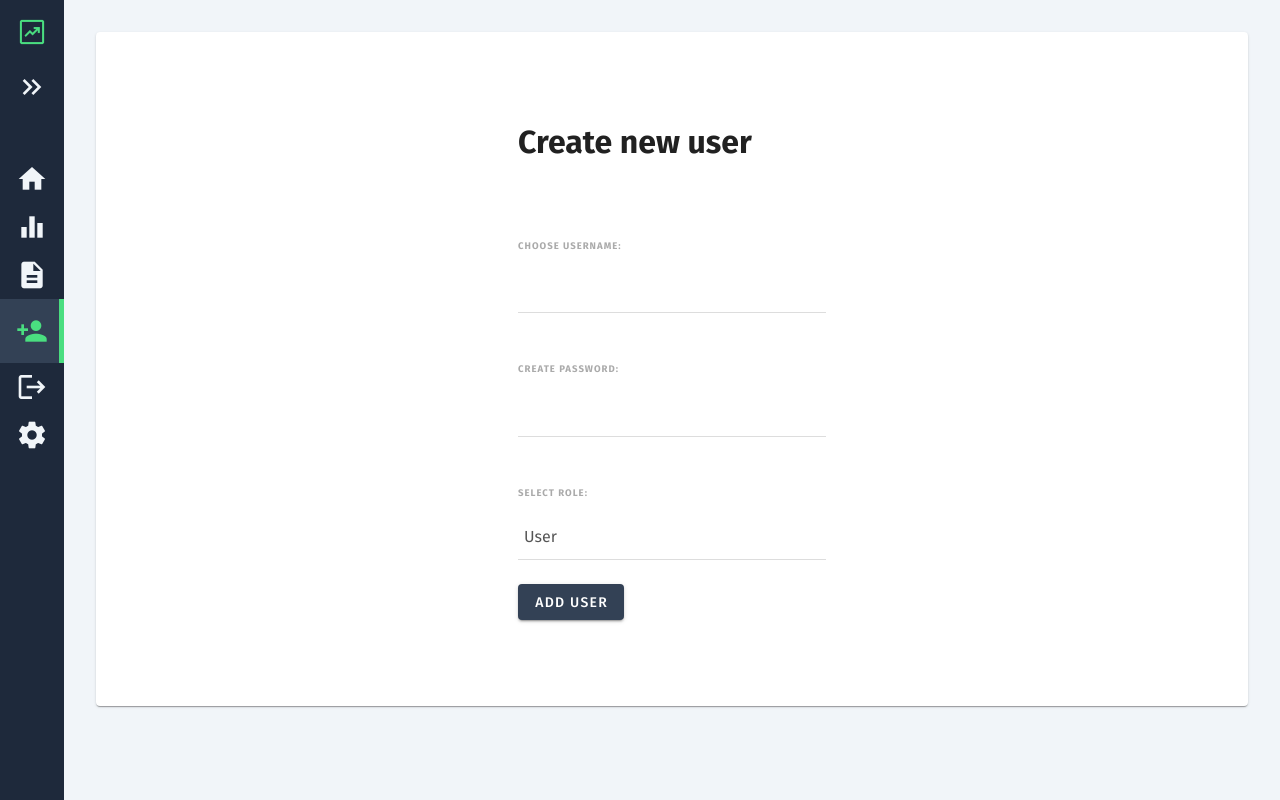
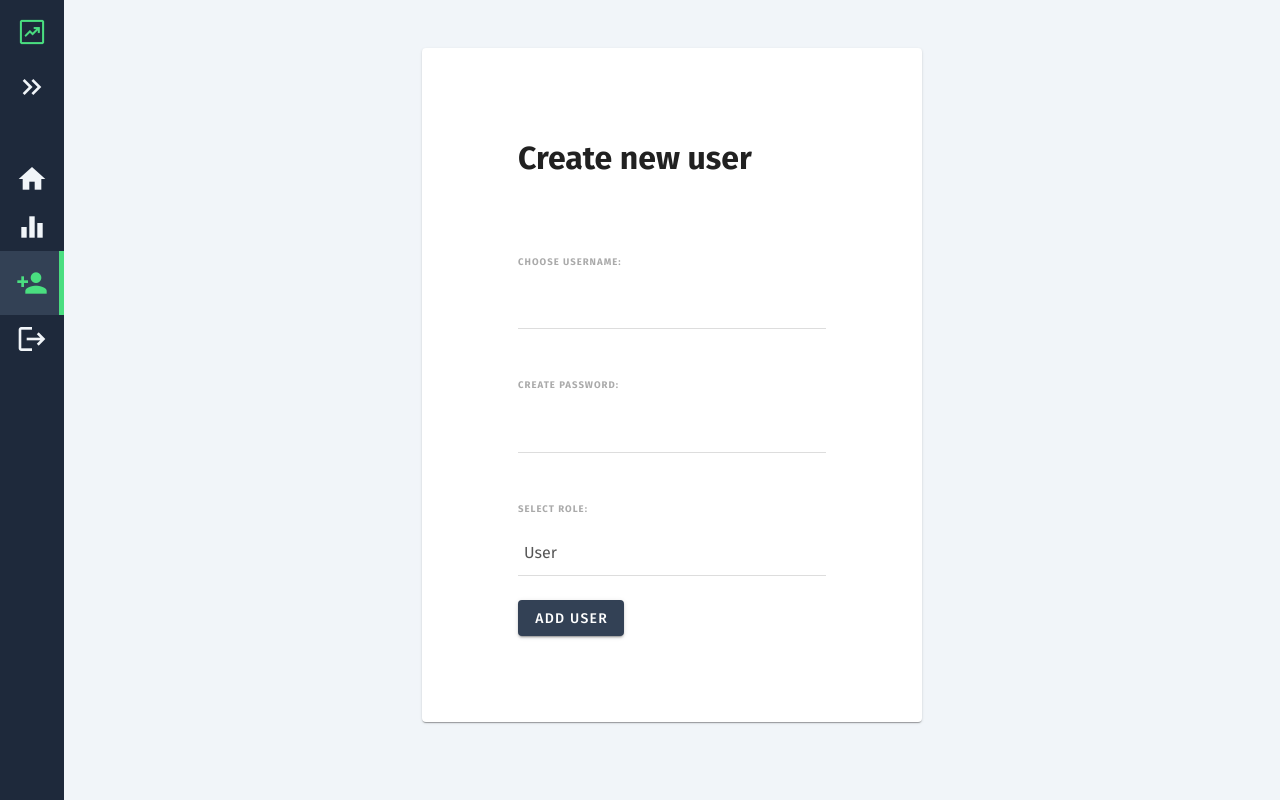
Before and after one commit to ruudra03/interactive-dashboard-app, a Vue app: page /add-user in a window 1280 px wide. Built offline with nearby package versions, Linux system fonts and the light colour scheme; data requests are answered from the project's data file; sample sign-in values are in the browser's storage.

Commit message:
Removed unused views

```diff
--- a/src/components/Sidebar.vue
+++ b/src/components/Sidebar.vue
@@ -24,11 +24,6 @@
 				<span class="text">Data</span>
 			</router-link>
 
-			<router-link class="button" to="/about">
-				<span class="material-icons">description</span>
-				<span class="text">About</span>
-			</router-link>
-
 			<router-link class="button" to="/add-user" v-if="isAdmin">
 				<span class="material-icons">person_add</span>
 				<span class="text">Add User</span>
@@ -42,11 +37,6 @@
 			<router-link class="button" to="/login" v-else>
 				<span class="material-icons">login</span>
 				<span class="text">Login</span>
-			</router-link>
-
-			<router-link class="button" to="/settings">
-				<span class="material-icons">settings</span>
-				<span class="text">Settings</span>
 			</router-link>
 		</div>
 	</aside>
--- a/src/views/About.vue
+++ /dev/null
@@ -1,20 +0,0 @@
-<template>
-	<main class="about">
-		<h1>About</h1>
-		<p>
-			Lorem ipsum, dolor sit amet consectetur adipisicing elit. Fuga qui
-			beatae sequi possimus provident reiciendis, tempore a necessitatibus
-			animi, iste labore ullam eligendi maxime voluptatem error
-			consequuntur. Exercitationem, autem fugiat! Maxime amet eaque ullam
-			reprehenderit dicta quidem numquam ducimus laboriosam cumque libero
-			possimus necessitatibus quam, repudiandae quae atque? Necessitatibus
-			numquam dicta voluptatibus eos mollitia alias suscipit! Consequatur
-			facere porro, iure fugit voluptatem eligendi facilis aspernatur modi
-			dicta illo saepe officiis asperiores sint quaerat, natus tempore.
-			Inventore non quas repellendus, magnam quos accusamus adipisci dicta
-			est maiores rerum vitae labore vero, perferendis voluptatum, totam
-			corrupti obcaecati omnis reiciendis exercitationem delectus
-			doloribus!
-		</p>
-	</main>
-</template>
--- a/src/views/AddUser.vue
+++ b/src/views/AddUser.vue
@@ -1,8 +1,10 @@
 <template>
 	<main class="add-user">
-		<v-row justify="center">
-			<v-col>
-				<v-card>
+		<v-container>
+			<v-row>
+				<v-spacer></v-spacer>
+				<v-col cols="auto">
+					<v-card min-width="500">
 						<form @submit.prevent="addUser">
 							<v-container fill-height>
 								<v-row>
@@ -15,8 +17,8 @@
 										</div>
 										<div class="error" v-else-if="isError">
 											<p>
-											Currently unable to add users. Try
-											again later.
+												Currently unable to add users.
+												Try again later.
 											</p>
 										</div>
 										<div class="success" v-if="isCreated">
@@ -68,7 +70,9 @@
 						</form>
 					</v-card>
 				</v-col>
+				<v-spacer></v-spacer>
 			</v-row>
+		</v-container>
 	</main>
 </template>
 
--- a/src/views/Login.vue
+++ b/src/views/Login.vue
@@ -1,8 +1,10 @@
 <template>
 	<main class="login">
-		<v-row justify="center">
+		<v-container>
+			<v-row>
+				<v-spacer></v-spacer>
 				<v-col>
-				<v-card>
+					<v-card min-width="500">
 						<form @submit.prevent="login">
 							<v-container fill-height>
 								<v-row>
@@ -15,8 +17,8 @@
 										</div>
 										<div class="error" v-else-if="isError">
 											<p>
-											Currently unable to get users. Try
-											again later.
+												Currently unable to get users.
+												Try again later.
 											</p>
 										</div>
 									</v-col>
@@ -56,7 +58,9 @@
 						</form>
 					</v-card>
 				</v-col>
+				<v-spacer></v-spacer>
 			</v-row>
+		</v-container>
 	</main>
 </template>
 
--- a/src/views/Settings.vue
+++ /dev/null
@@ -1,5 +0,0 @@
-<template>
-	<main class="settings">
-		<h1>Settings</h1>
-	</main>
-</template>
```
Also changed, not shown: src/router/index.js (+0 -8 lines). Lines whose indentation alone changed are shown as unchanged.
